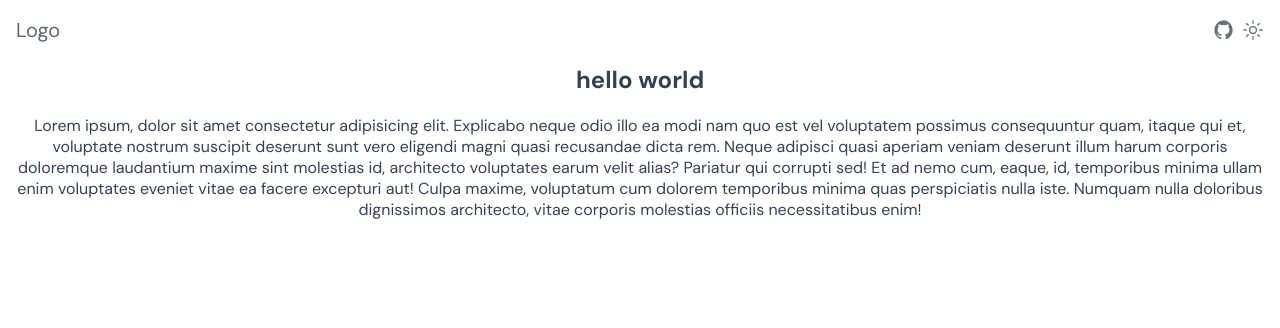
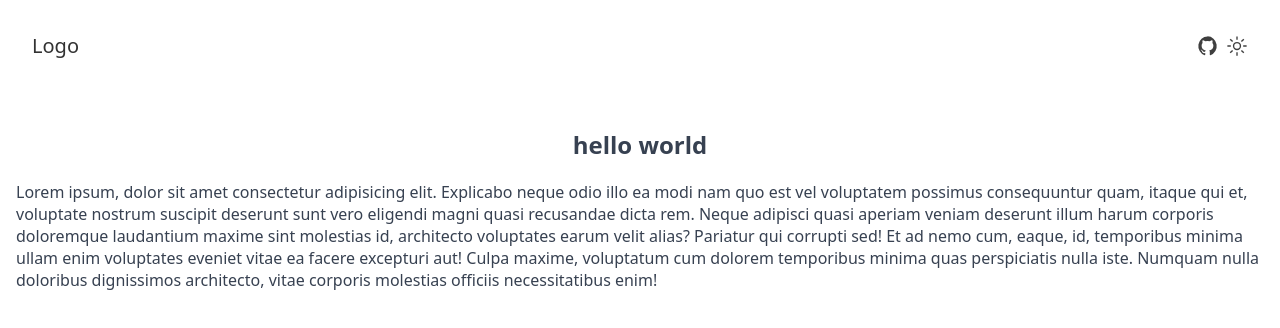
Before and after one commit to liyiji00/vue-spa-tem, a Vue app: page / in a window 1280 px wide. Shown: the top 328 px of the page. Built offline with nearby package versions, Linux system fonts and the light colour scheme; a web font is replaced by a local one.

Commit message:
refactor: layout upd

```diff
--- a/src/App.vue
+++ b/src/App.vue
@@ -1,11 +1,9 @@
 <template>
-  <main font-sans p-4 text="center gray-700 dark:gray-200">
-    <TheHeader />
-    <div>
-      <h2>hello world</h2>
-      <p>
-        Lorem ipsum, dolor sit amet consectetur adipisicing elit. Explicabo neque odio illo ea modi nam quo est vel voluptatem possimus consequuntur quam, itaque qui et, voluptate nostrum suscipit deserunt sunt vero eligendi magni quasi recusandae dicta rem. Neque adipisci quasi aperiam veniam deserunt illum harum corporis doloremque laudantium maxime sint molestias id, architecto voluptates earum velit alias? Pariatur qui corrupti sed! Et ad nemo cum, eaque, id, temporibus minima ullam enim voluptates eveniet vitae ea facere excepturi aut! Culpa maxime, voluptatum cum dolorem temporibus minima quas perspiciatis nulla iste. Numquam nulla doloribus dignissimos architecto, vitae corporis molestias officiis necessitatibus enim!
-      </p>
-    </div>
+  <TheHeader />
+  <main p-4 text="gray-700 dark:gray-200">
+    <h2 text-center>hello world</h2>
+    <p>
+      Lorem ipsum, dolor sit amet consectetur adipisicing elit. Explicabo neque odio illo ea modi nam quo est vel voluptatem possimus consequuntur quam, itaque qui et, voluptate nostrum suscipit deserunt sunt vero eligendi magni quasi recusandae dicta rem. Neque adipisci quasi aperiam veniam deserunt illum harum corporis doloremque laudantium maxime sint molestias id, architecto voluptates earum velit alias? Pariatur qui corrupti sed! Et ad nemo cum, eaque, id, temporibus minima ullam enim voluptates eveniet vitae ea facere excepturi aut! Culpa maxime, voluptatum cum dolorem temporibus minima quas perspiciatis nulla iste. Numquam nulla doloribus dignissimos architecto, vitae corporis molestias officiis necessitatibus enim!
+    </p>
   </main>
 </template>
--- a/src/components/TheHeader.vue
+++ b/src/components/TheHeader.vue
@@ -1,5 +1,5 @@
 <template>
-  <nav text-xl flex items-center mb-4>
+  <nav text-xl flex items-center p-8>
     <a href="/">Logo</a>
     <div flex-1 />
     <div flex items-center gap-2>
```
Also changed, not shown: 1 other file (tests, documents, lock files or other folders).
